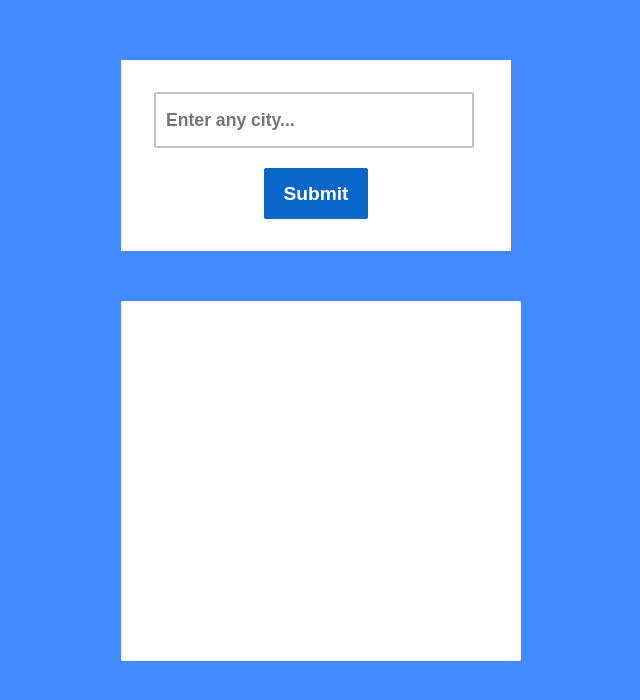
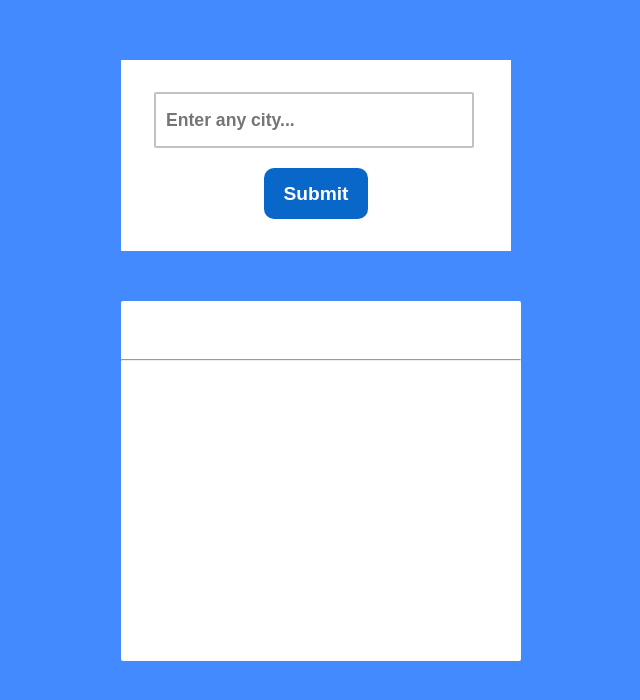
Before and after one commit to Adibchowdhury50/weather, a plain HTML site: page index.html in a window 1280 px wide. Shown: the whole page, without its empty margins (324-964 px from the left). Drawn offline with Linux system fonts and the light colour scheme.

Commit message:
add horzontal role and break

```diff
--- a/index.html
+++ b/index.html
@@ -20,7 +20,8 @@
 
              <section class="display">
                 <div class="wrapper">
-                  <h2 id="cityoutput"></h2>
+                  <h2 id="cityoutput"></h2> <br>
+                  <hr>
                   <p id="description"></p>
                   <p id="temp"></p>
                   <p id="wind"></p>
--- a/style.css
+++ b/style.css
@@ -43,16 +43,18 @@ body{
     font-size: 1.2rem;
     margin-top: 20px;
     border: none;
-    border-radius: 2px;
+    border-radius: 10px;
 }
 
 
 /* display section */
 
 .display {
+
     text-align: center;
     width: 400px;
     color: #16a864;
+
 }
 
 .wrapper {
@@ -75,4 +77,5 @@ body{
     height: 45vh;
     margin: 50px auto;
     border-radius: 2px;
+    padding-top: 10%;
 }
```
